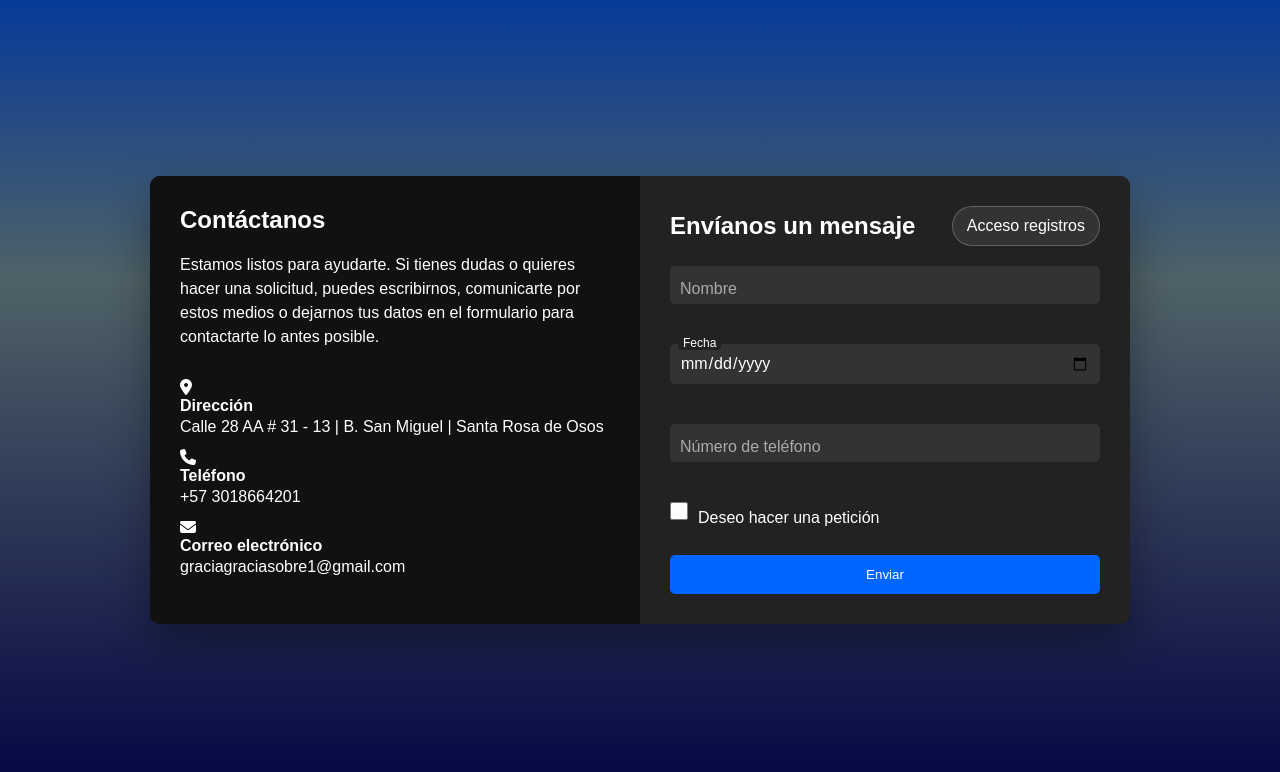
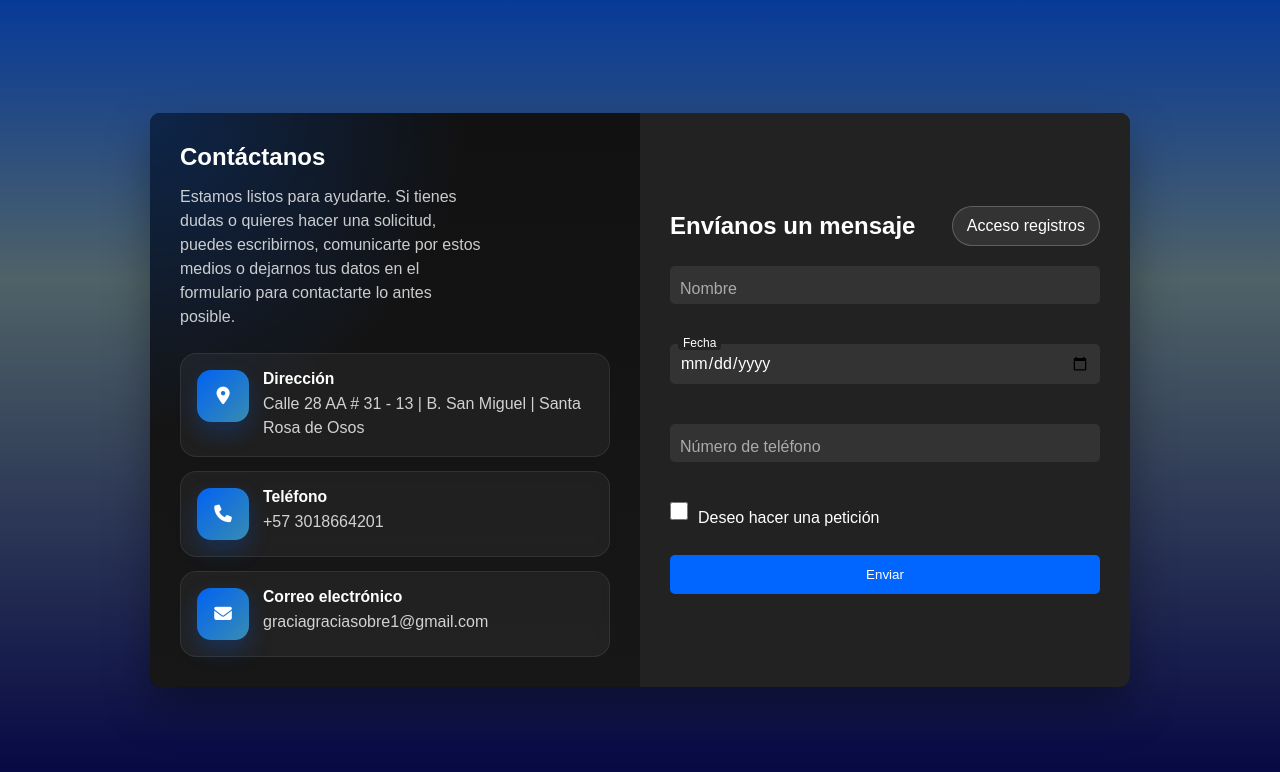
Before and after one commit to graciasobregracia/Contacto.github.io, a plain HTML site: page index.html in a window 1280 px wide. Drawn offline with Linux system fonts and the light colour scheme.

Commit message:
Update style.css

```diff
--- a/style.css
+++ b/style.css
@@ -28,7 +28,9 @@ body {
 .C-I {
     flex: 1;
     padding: 30px;
-    background-color: #111;
+    background:
+        radial-gradient(circle at top left, rgba(0, 102, 255, 0.24), transparent 42%),
+        linear-gradient(180deg, #111 0%, #171717 100%);
     display: grid;
     gap: 14px;
 }
@@ -38,10 +40,61 @@ body {
     line-height: 1.5;
 }
 
+.intro-contacto {
+    color: rgba(255, 255, 255, 0.78);
+    max-width: 34ch;
+    margin-bottom: 8px;
+}
+
+.lista-contacto {
+    display: grid;
+    gap: 14px;
+}
+
+.item-contacto {
+    display: grid;
+    grid-template-columns: 52px 1fr;
+    gap: 14px;
+    align-items: start;
+    padding: 16px;
+    border: 1px solid rgba(255, 255, 255, 0.08);
+    border-radius: 16px;
+    background: rgba(255, 255, 255, 0.05);
+    backdrop-filter: blur(6px);
+}
+
+.item-contacto strong {
+    display: block;
+    margin-bottom: 4px;
+    font-size: 0.98rem;
+    color: #ffffff;
+}
+
+.item-contacto p {
+    margin: 0;
+    color: rgba(255, 255, 255, 0.8);
+}
+
+.icono-contacto {
+    display: inline-flex;
+    align-items: center;
+    justify-content: center;
+    width: 52px;
+    height: 52px;
+    border-radius: 14px;
+    background: linear-gradient(135deg, rgba(0, 102, 255, 0.95), rgba(68, 198, 255, 0.65));
+    box-shadow: 0 10px 22px rgba(0, 102, 255, 0.24);
+    color: #fff;
+    font-size: 1.1rem;
+}
+
 .C-F {
     flex: 1;
     padding: 30px;
     background-color: #222;
+    display: flex;
+    flex-direction: column;
+    justify-content: center;
 }
 
 .encabezado-formulario {
@@ -76,6 +129,21 @@ body {
 .boton-secundario:hover {
     background: rgba(255, 255, 255, 0.16);
     border-color: rgba(255, 255, 255, 0.35);
+}
+
+.boton-eliminar {
+    padding: 9px 12px;
+    border: 1px solid rgba(255, 120, 120, 0.45);
+    border-radius: 10px;
+    background: rgba(220, 82, 82, 0.14);
+    color: #ffd8d8;
+    cursor: pointer;
+    transition: background-color 0.2s ease, border-color 0.2s ease;
+}
+
+.boton-eliminar:hover {
+    background: rgba(220, 82, 82, 0.25);
+    border-color: rgba(255, 160, 160, 0.6);
 }
 
 .C-F form {
@@ -343,6 +411,10 @@ body {
     line-height: 1.5;
 }
 
+.tarjeta-registro .boton-eliminar {
+    margin-top: 8px;
+}
+
 @media (max-width: 768px) {
     body {
         align-items: flex-start;
@@ -365,6 +437,10 @@ body {
     .C-I,
     .C-F {
         padding: 24px 20px;
+    }
+
+    .C-F {
+        justify-content: flex-start;
     }
 
     .C-I h2,
@@ -398,6 +474,17 @@ body {
         font-size: 0.95rem;
     }
 
+    .item-contacto {
+        grid-template-columns: 44px 1fr;
+        padding: 14px;
+    }
+
+    .icono-contacto {
+        width: 44px;
+        height: 44px;
+        border-radius: 12px;
+    }
+
     .input-container input,
     .input-container textarea,
     .C-F form button {
@@ -406,7 +493,8 @@ body {
 
     .C-F form button,
     .link-registros,
-    .boton-secundario {
+    .boton-secundario,
+    .boton-eliminar {
         width: 100%;
     }
 
```
